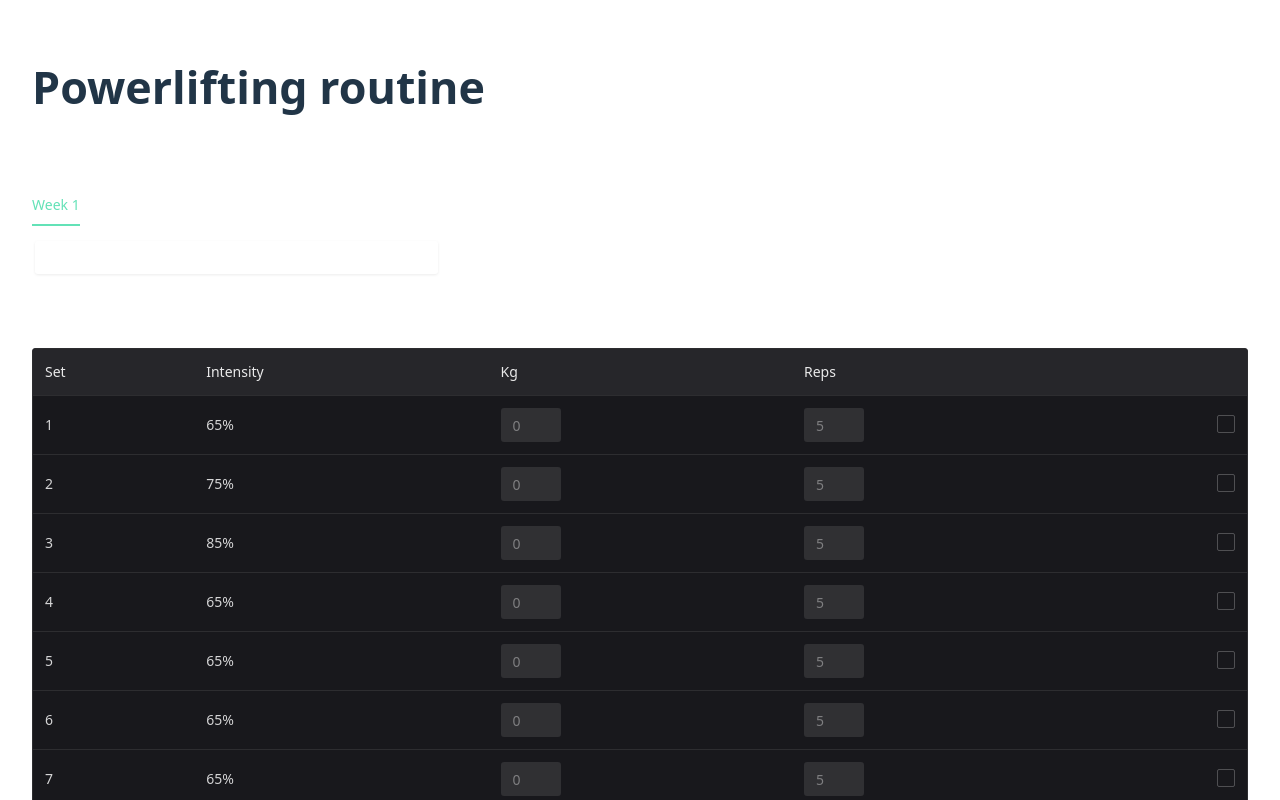
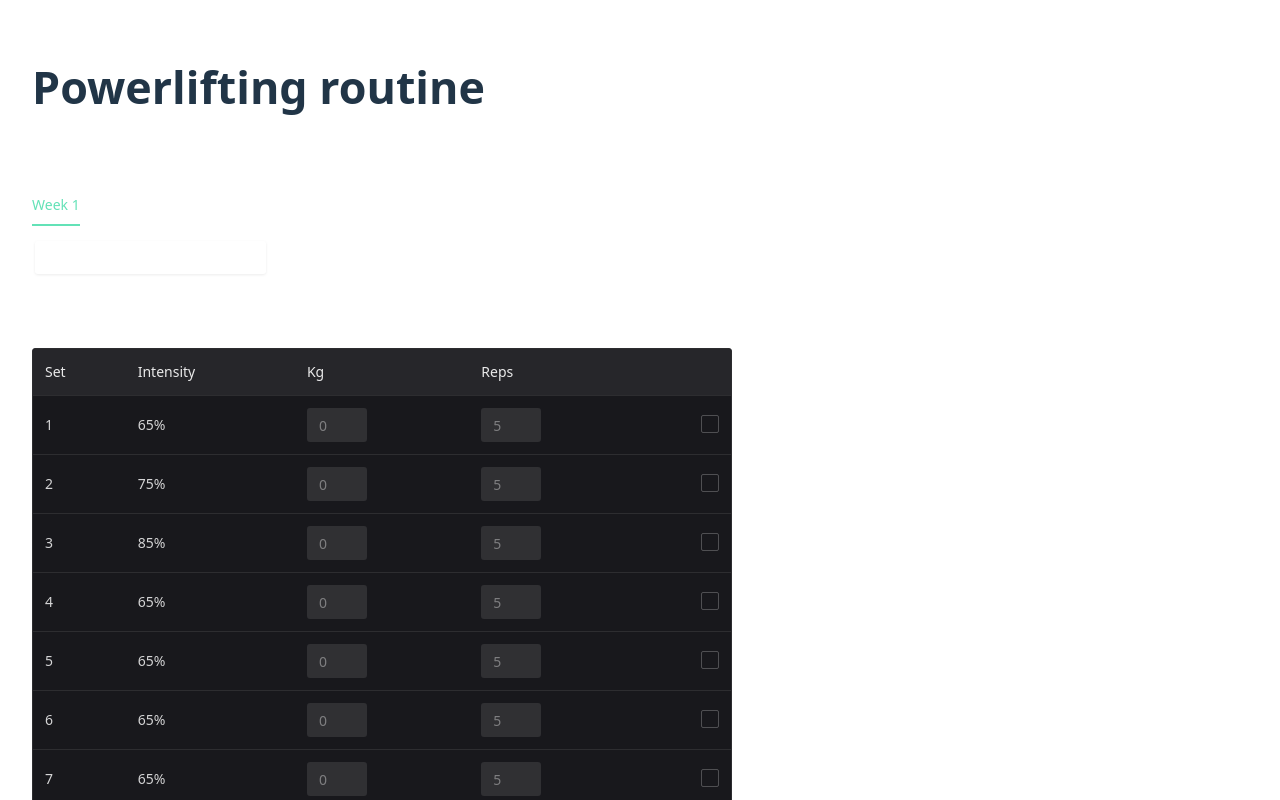
Before and after one commit to Sollien/lift, a Vue app: page / in a window 1280 px wide. Shown: the top 800 px of the page. Built offline with nearby package versions, Linux system fonts and the light colour scheme.

Commit message:
Content layout

```diff
--- a/src/App.vue
+++ b/src/App.vue
@@ -21,8 +21,9 @@ import { darkTheme } from 'naive-ui'
 
 @media only screen and (min-width: 768px) {
 	.main-content {
-		max-width: 1000px;
-		width: 750px;
+		max-width: 700px;
+		min-width: 300px;
+		width: 700px;
 	}
 }
 </style>
```
